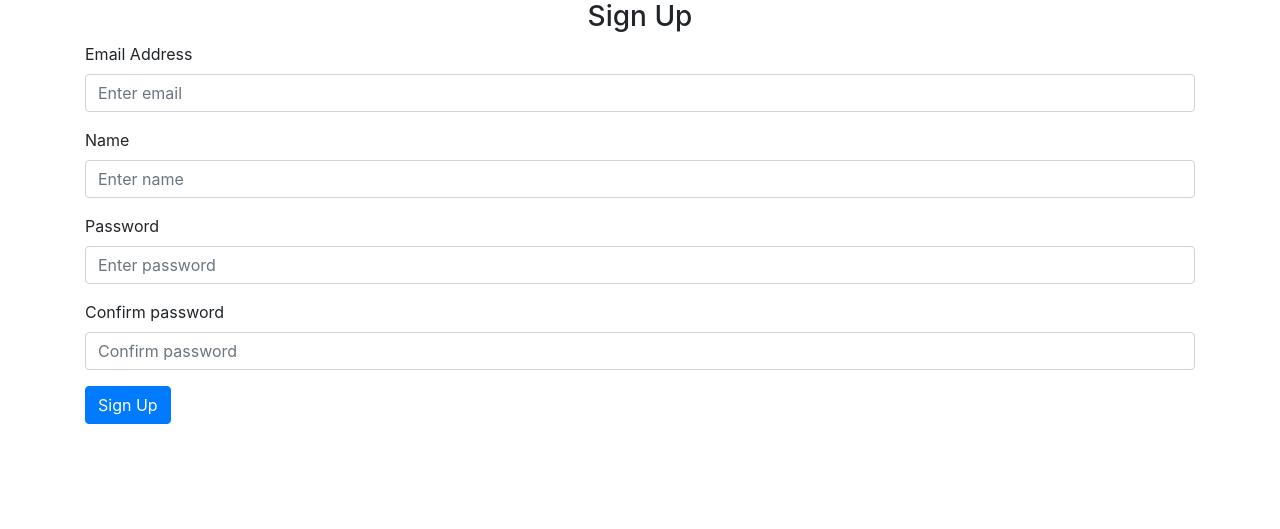
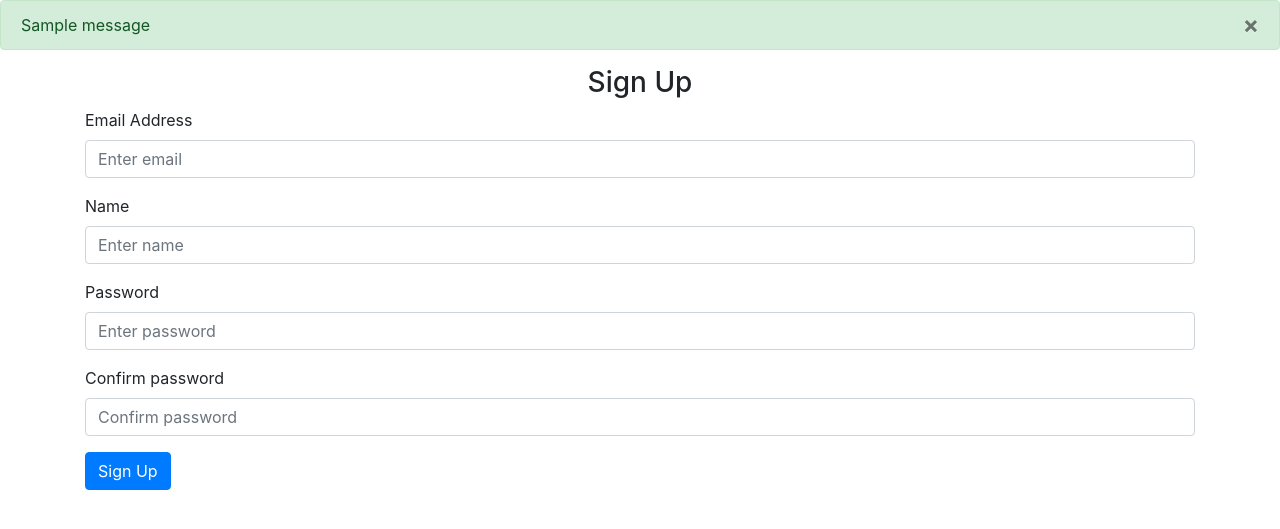
Before and after one commit to Shaji-Mohammed/Notes, a Flask app: page /sign-up in a window 1280 px wide. Shown: the part 56-585 px from the top of the page. Run offline with Flask 3, Linux system fonts and the light colour scheme; one stand-in notice (Sample message) is shown; some libraries are stand-ins or nearby versions.

Commit message:
created alerts using flash()

```diff
--- a/website/auth.py
+++ b/website/auth.py
@@ -1,12 +1,10 @@
-from flask import Blueprint, render_template, request
+from flask import Blueprint, flash, render_template, request
 
 auth = Blueprint('auth', __name__)
 
 
 @auth.route('/login', methods=['GET', 'POST'])
 def login():
-    data = request.form
-    print(data)
     return render_template("login.html")
 
 
@@ -17,4 +15,21 @@ def logout():
 
 @auth.route('/sign-up', methods=['GET', 'POST'])
 def sign_up():
+    if request.method == 'POST':
+        email = request.form.get('email')
+        name = request.form.get('name')
+        password1 = request.form.get('password1')
+        password2 = request.form.get('password2')
+
+        if len(email) < 5:
+            flash('Email must be greater than 4 characters.', category='error')
+        elif len(name) < 2:
+            flash('Name must be greater than 1 character.', category='error')
+        elif len(password1) < 6:
+            flash('password must be greater than 5 characters.', category='error')
+        elif password1 != password2:
+            flash('Passwords don\'t match.', category='error')
+        else:
+            flash('Account created!', category='success')
+            # add user
     return render_template("sign_up.html")
--- a/website/templates/base.html
+++ b/website/templates/base.html
@@ -28,6 +28,28 @@
     </div>
   </nav>
 
+  {% with messages = get_flashed_messages(with_categories=true) %}
+  {% if messages %}
+  {% for category, message in messages %}
+  {% if category == 'error' %}
+  <div class="alert alert-danger alter-dismissable fade show" role="alert">
+    {{ message }}
+    <button type="button" class="close" data-dismiss="alert">
+      <span aria-hidden="true">&times;</span>
+    </button>
+  </div>
+  {% else %}
+  <div class="alert alert-success alter-dismissable fade show" role="alert">
+    {{ message }}
+    <button type="button" class="close" data-dismiss="alert">
+      <span aria-hidden="true">&times;</span>
+    </button>
+  </div>
+  {% endif %}
+  {% endfor %}
+  {% endif %}
+  {% endwith %}
+
   <div class="container">
     {% block content %} {% endblock %}
   </div>
--- a/website/templates/sign_up.html
+++ b/website/templates/sign_up.html
@@ -21,7 +21,7 @@
 
   <div class="form-group">
     <label for="password2">Confirm password</label>
-    <input type="password2" class="form-control" id="password2" name="password2" placeholder="Confirm password" />
+    <input type="password" class="form-control" id="password2" name="password2" placeholder="Confirm password" />
   </div>
   <button type="submit" class="btn btn-primary">Sign Up</button>
 </form>
```
